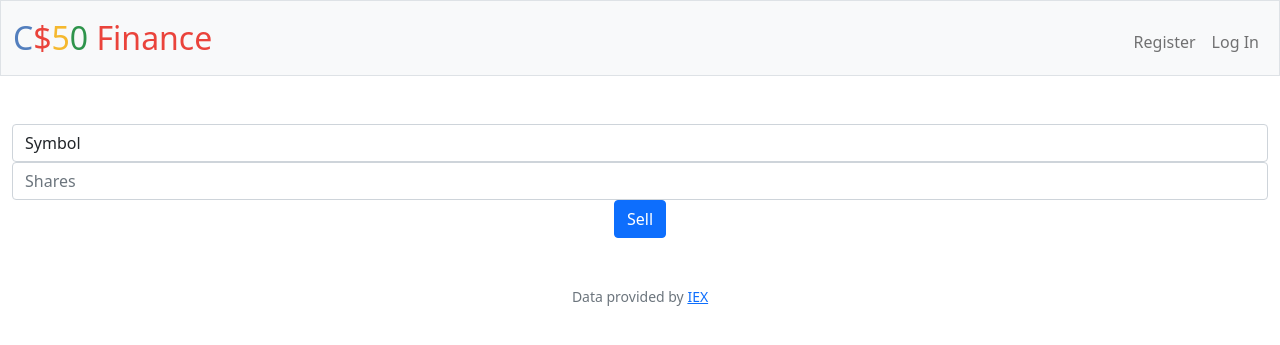
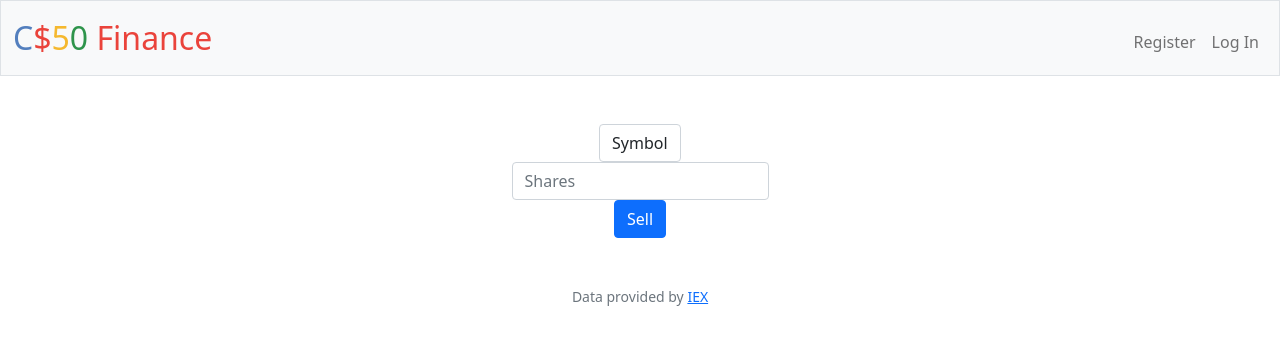
Before and after one commit to MdTs121220/csx50, a Flask app: template finance/templates/sell.html in a window 1280 px wide. Shown: the top 345 px of the page. Run offline with Flask 2, Linux system fonts and the light colour scheme; the template is opened without the code that fills it, so the values that code supplies are empty; some libraries are stand-ins or nearby versions.

Commit message:
Fri, Feb 10, 2023, 11:38 PM +09:00

```diff
--- a/finance/templates/sell.html
+++ b/finance/templates/sell.html
@@ -7,7 +7,7 @@
 {% block main %}
     <form action="sell" method="post">
         <div class="form-group">
-            <select class="form-control" name="symbol">
+            <select class="form-control mx-auto w-auto" name="symbol">
                 <option disabled selected value>Symbol</option>
                 {% for row in symbols %}
                     <option value="{{ row.symbol }}">{{ row.symbol }}</option>
@@ -15,7 +15,7 @@
             </select>
         </div>
         <div class="form-group">
-            <input class="form-control" name="shares" placeholder="Shares" type="number" min=1>
+            <input class="form-control mx-auto w-auto" name="shares" placeholder="Shares" type="number" min=1>
         </div>
         <button class="btn btn-primary" type="submit">Sell</button>
     </form>
```
